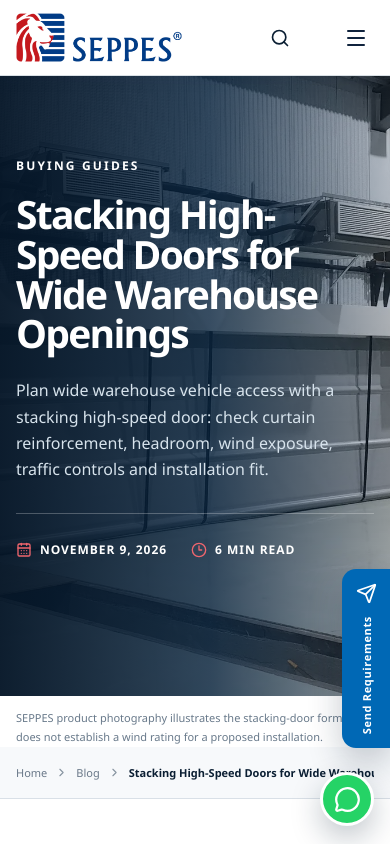
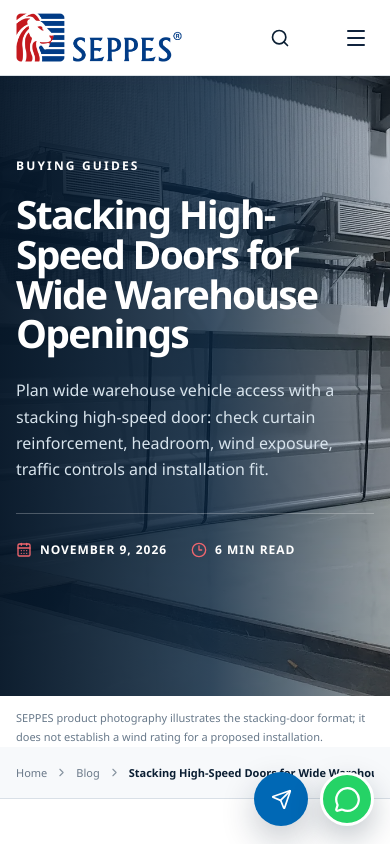
Before and after one commit to jiangzi123456/seppes-industrial-doors, a Next.js app: page /source/blog/stacking-high-speed-doors-wide-warehouse-openings in a window 390 px wide. Shown: the top 844 px of the page. Built offline with nearby package versions, Linux system fonts and the light colour scheme.

Commit message:
Keep mobile article inquiry control compact

```diff
--- a/app/source/blog/article.css
+++ b/app/source/blog/article.css
@@ -99,3 +99,10 @@
 /* Keep the guide contents visible while reading; clip does not create a scroll container. */
 main:has(.blog-post--editorial){overflow:clip}
 @media(max-width:700px){.blog-post__table-wrap caption:after{content:'Swipe horizontally to compare →';display:block;margin-top:8px;font-weight:400;font-size:11px;color:#526a7d}}
+
+/* Keep the mobile article readable while retaining a compact inquiry entry. */
+@media(max-width:600px){
+  body:has(.blog-post) .floating-inquiry:not(.is-open){right:82px;bottom:18px;top:auto;transform:none}
+  body:has(.blog-post) .floating-inquiry__trigger{width:54px;min-height:54px;height:54px;padding:0;justify-content:center;border-radius:50%;gap:0}
+  body:has(.blog-post) .floating-inquiry__trigger span{position:absolute;width:1px;height:1px;padding:0;margin:-1px;overflow:hidden;clip-path:inset(50%);white-space:nowrap}
+}
```
